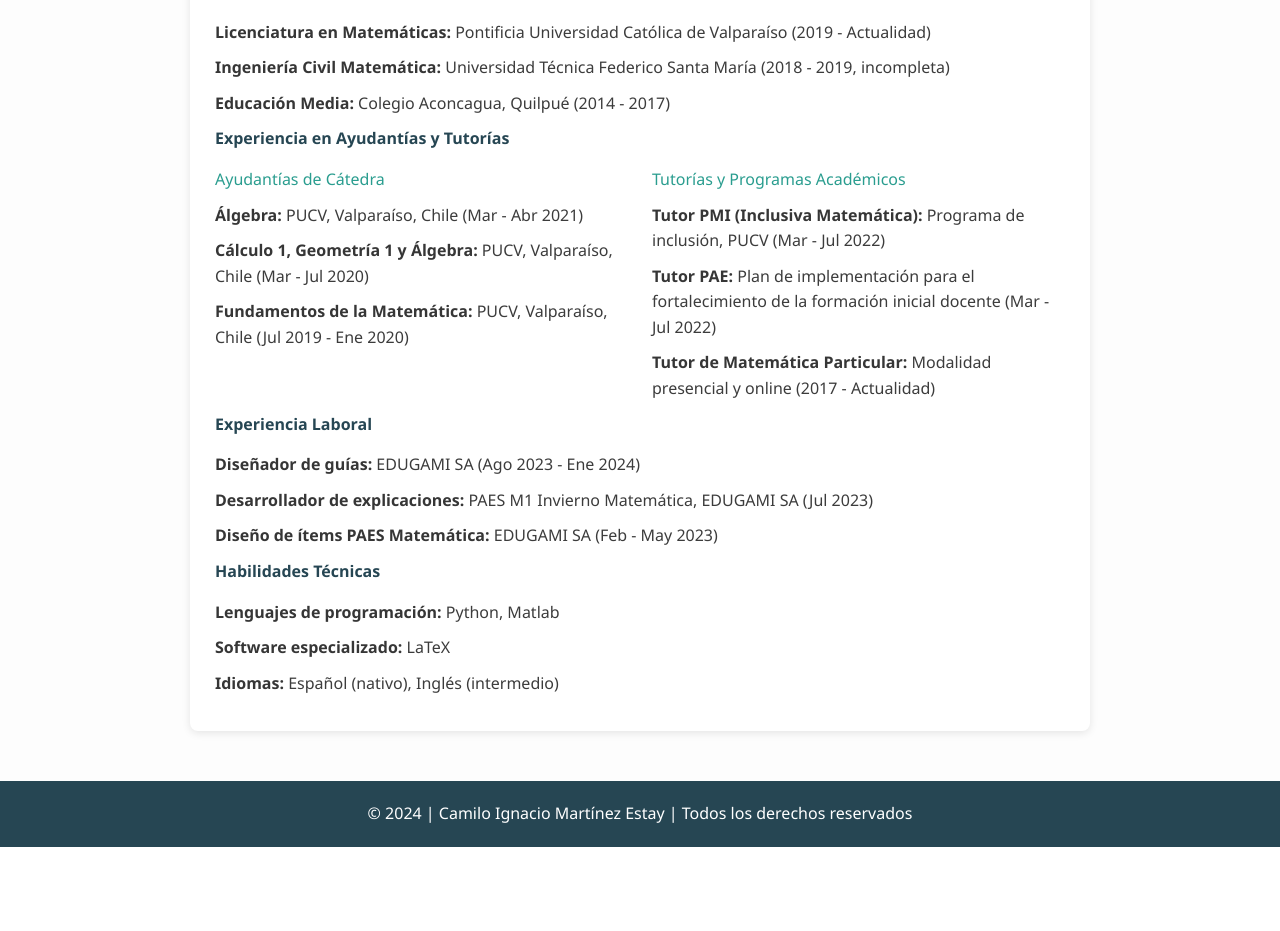
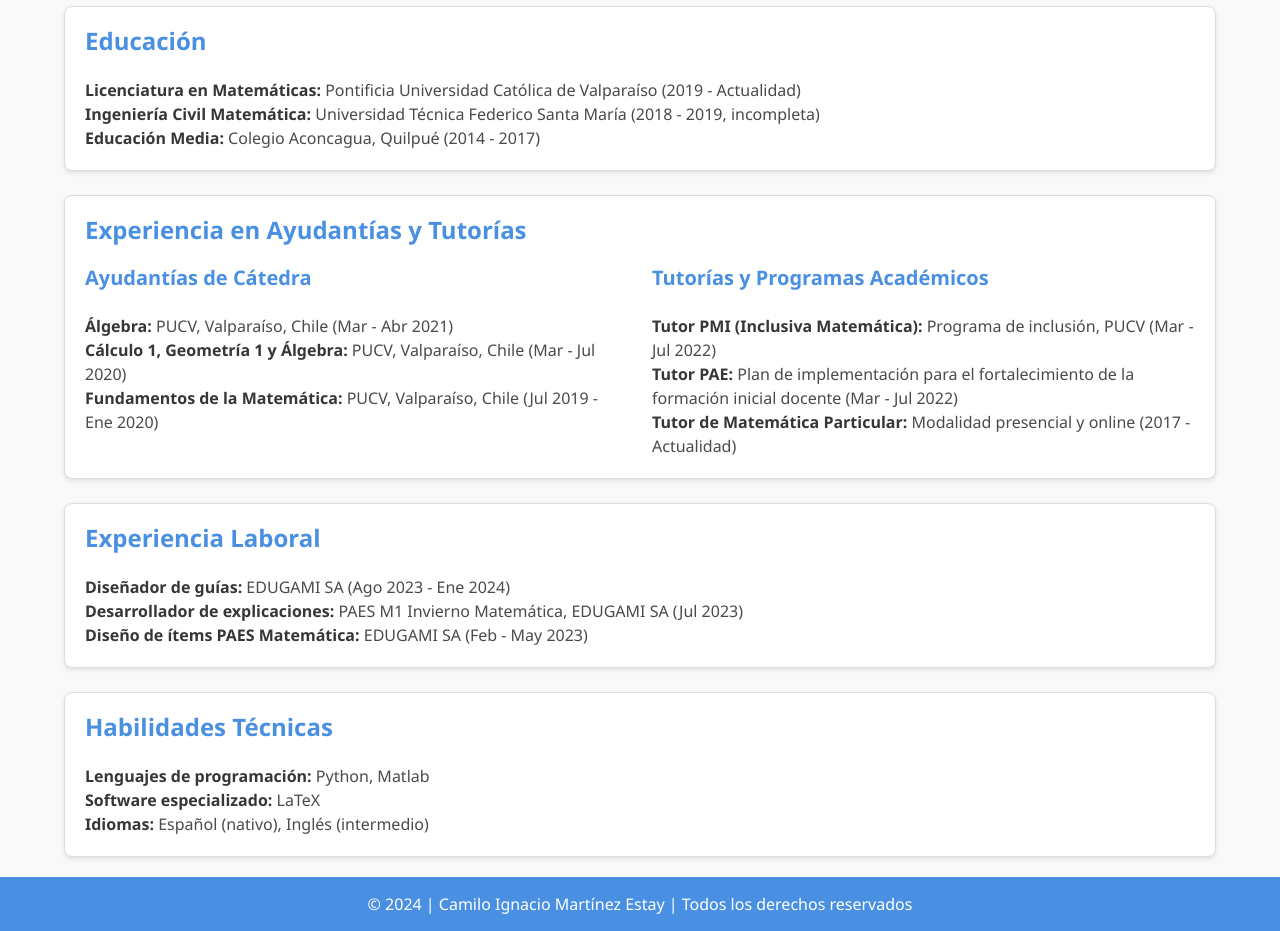
Before and after one commit to camilo329/camilomartinezestay.github.io, a plain HTML site: page index.html in a window 1280 px wide. Shown: the part 516-1447 px from the top of the page. Before the commit the page ends 1363 px from the top, so only its background shows below. Drawn offline with nearby package versions, Linux system fonts and the light colour scheme.

Commit message:
Update index.html

```diff
--- a/index.html
+++ b/index.html
@@ -8,51 +8,35 @@
     <link rel="stylesheet" href="https://cdnjs.cloudflare.com/ajax/libs/bulma/0.9.4/css/bulma.min.css">
     <style>
         body {
-            background-color: #fdfdfd;
-            color: #3c3c3c;
+            background-color: #f9f9f9;
             font-family: 'Segoe UI', Tahoma, Geneva, Verdana, sans-serif;
-            line-height: 1.6;
+            color: #333;
         }
         header {
-            background-color: #2A9D8F;
+            background-color: #4A90E2;
             color: white;
-            padding: 20px 10px;
+            padding: 20px;
             text-align: center;
-            border-bottom: 4px solid #264653;
+            margin-bottom: 20px;
         }
-        .section-content {
-            max-width: 900px;
-            margin: 50px auto; /* Separación entre secciones */
-            background: #ffffff;
-            padding: 25px;
+        .box {
+            margin-bottom: 20px;
             border-radius: 8px;
-            box-shadow: 0 2px 8px rgba(0, 0, 0, 0.1);
+            border: 1px solid #ddd;
+            box-shadow: 0px 2px 4px rgba(0, 0, 0, 0.1);
         }
-        h2 {
-            color: #264653;
-            margin-bottom: 15px; /* Espacio adicional debajo del título */
-            font-weight: 600;
-        }
-        h3 {
-            color: #2A9D8F;
-            font-weight: 500;
-        }
-        ul {
-            list-style: none;
-            padding: 0;
-        }
-        ul li {
-            margin: 10px 0;
+        .box h2, .box h3 {
+            color: #4A90E2;
         }
         footer {
+            background-color: #4A90E2;
+            color: white;
             text-align: center;
-            padding: 20px;
-            background: #264653;
-            color: white;
-            margin-top: 40px; /* Espacio antes del footer */
+            padding: 15px;
+            margin-top: 20px;
         }
         a {
-            color: #2A9D8F;
+            color: #4A90E2;
             text-decoration: none;
         }
         a:hover {
@@ -66,14 +50,14 @@
         <p>Quilpué, Valparaíso, Chile | <a href="mailto:camilo.martinez1899@gmail.com">camilo.martinez1899@gmail.com</a></p>
     </header>
 
-    <div class="section-content">
-        <section>
-            <h2>Sobre mí</h2>
+    <div class="container">
+        <div class="box">
+            <h2 class="title is-4">Sobre mí</h2>
             <p>Actualmente estoy finalizando mi Licenciatura en Matemáticas en la Pontificia Universidad Católica de Valparaíso. El próximo año planeo ingresar al Magíster en Matemáticas en la Universidad de Valparaíso, donde impartiré la cátedra del curso "Taller de Pensamiento Lógico Matemático" de la Licenciatura en Matemáticas. Además, me interesa participar en proyectos de investigación y en la creación de material educativo en el área, contribuyendo a facilitar el aprendizaje de las matemáticas.</p>
-        </section>
+        </div>
 
-        <section>
-            <h2>Datos Personales</h2>
+        <div class="box">
+            <h2 class="title is-4">Datos Personales</h2>
             <div class="columns">
                 <div class="column">
                     <ul>
@@ -87,22 +71,22 @@
                     </ul>
                 </div>
             </div>
-        </section>
+        </div>
 
-        <section>
-            <h2>Educación</h2>
+        <div class="box">
+            <h2 class="title is-4">Educación</h2>
             <ul>
                 <li><strong>Licenciatura en Matemáticas:</strong> Pontificia Universidad Católica de Valparaíso (2019 - Actualidad)</li>
                 <li><strong>Ingeniería Civil Matemática:</strong> Universidad Técnica Federico Santa María (2018 - 2019, incompleta)</li>
                 <li><strong>Educación Media:</strong> Colegio Aconcagua, Quilpué (2014 - 2017)</li>
             </ul>
-        </section>
+        </div>
 
-        <section>
-            <h2>Experiencia en Ayudantías y Tutorías</h2>
+        <div class="box">
+            <h2 class="title is-4">Experiencia en Ayudantías y Tutorías</h2>
             <div class="columns">
                 <div class="column">
-                    <h3>Ayudantías de Cátedra</h3>
+                    <h3 class="title is-5">Ayudantías de Cátedra</h3>
                     <ul>
                         <li><strong>Álgebra:</strong> PUCV, Valparaíso, Chile (Mar - Abr 2021)</li>
                         <li><strong>Cálculo 1, Geometría 1 y Álgebra:</strong> PUCV, Valparaíso, Chile (Mar - Jul 2020)</li>
@@ -110,7 +94,7 @@
                     </ul>
                 </div>
                 <div class="column">
-                    <h3>Tutorías y Programas Académicos</h3>
+                    <h3 class="title is-5">Tutorías y Programas Académicos</h3>
                     <ul>
                         <li><strong>Tutor PMI (Inclusiva Matemática):</strong> Programa de inclusión, PUCV (Mar - Jul 2022)</li>
                         <li><strong>Tutor PAE:</strong> Plan de implementación para el fortalecimiento de la formación inicial docente (Mar - Jul 2022)</li>
@@ -118,25 +102,25 @@
                     </ul>
                 </div>
             </div>
-        </section>
+        </div>
 
-        <section>
-            <h2>Experiencia Laboral</h2>
+        <div class="box">
+            <h2 class="title is-4">Experiencia Laboral</h2>
             <ul>
                 <li><strong>Diseñador de guías:</strong> EDUGAMI SA (Ago 2023 - Ene 2024)</li>
                 <li><strong>Desarrollador de explicaciones:</strong> PAES M1 Invierno Matemática, EDUGAMI SA (Jul 2023)</li>
                 <li><strong>Diseño de ítems PAES Matemática:</strong> EDUGAMI SA (Feb - May 2023)</li>
             </ul>
-        </section>
+        </div>
 
-        <section>
-            <h2>Habilidades Técnicas</h2>
+        <div class="box">
+            <h2 class="title is-4">Habilidades Técnicas</h2>
             <ul>
                 <li><strong>Lenguajes de programación:</strong> Python, Matlab</li>
                 <li><strong>Software especializado:</strong> LaTeX</li>
                 <li><strong>Idiomas:</strong> Español (nativo), Inglés (intermedio)</li>
             </ul>
-        </section>
+        </div>
     </div>
 
     <footer>
```
